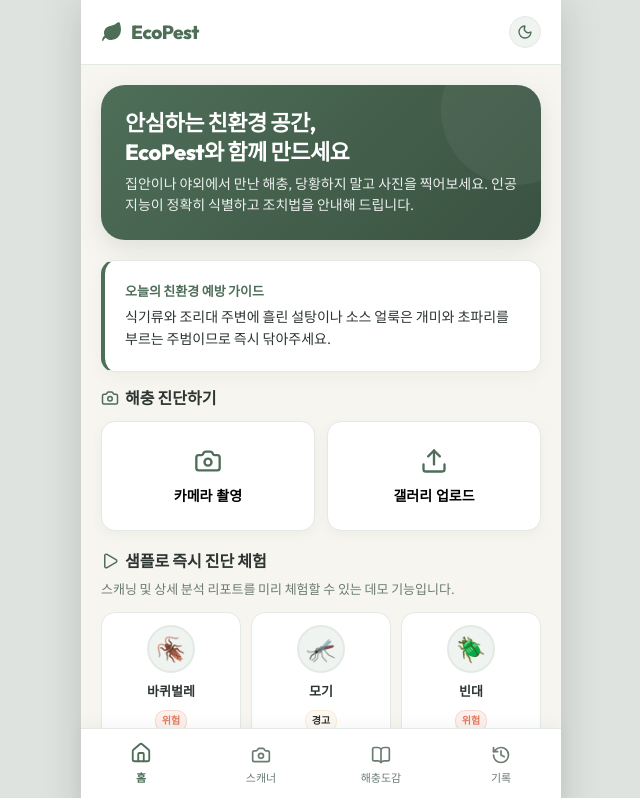
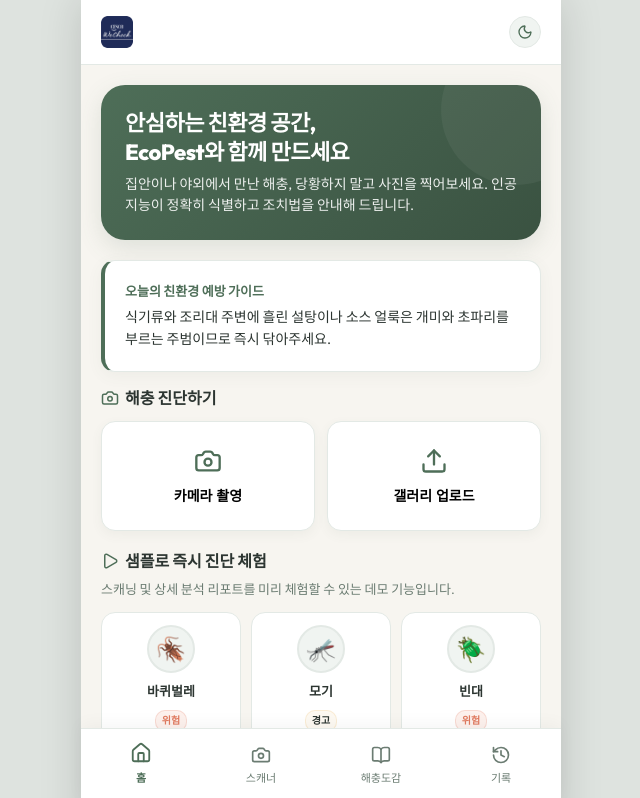
Before and after one commit to ShinByungkyoo/bugs, a React (Vite) app: page / in a window 1280 px wide. Shown: the top 798 px of the page, without its empty margins (319-959 px from the left). Built offline with nearby package versions, Linux system fonts and the light colour scheme.

Commit message:
style: replace header text logo with CESCO WeCheck logo image

```diff
--- a/src/components/Layout.jsx
+++ b/src/components/Layout.jsx
@@ -21,9 +21,12 @@
     <>
       {/* Header */}
       <header className="app-header">
-        <div className="app-logo" onClick={() => setActiveTab("dashboard")} style={{ cursor: "pointer" }}>
-          <Leaf size={22} fill="var(--color-primary)" strokeWidth={1.5} />
-          <span>EcoPest</span>
+        <div className="app-logo" onClick={() => setActiveTab("dashboard")} style={{ cursor: "pointer", display: "flex", alignItems: "center" }}>
+          <img
+            src="/cesco_wecheck.png"
+            alt="CESCO WeCheck Logo"
+            style={{ height: "32px", width: "auto", borderRadius: "6px" }}
+          />
         </div>
 
         <div className="app-header-actions">
```
Also changed, not shown: public/cesco_wecheck.png (added).
